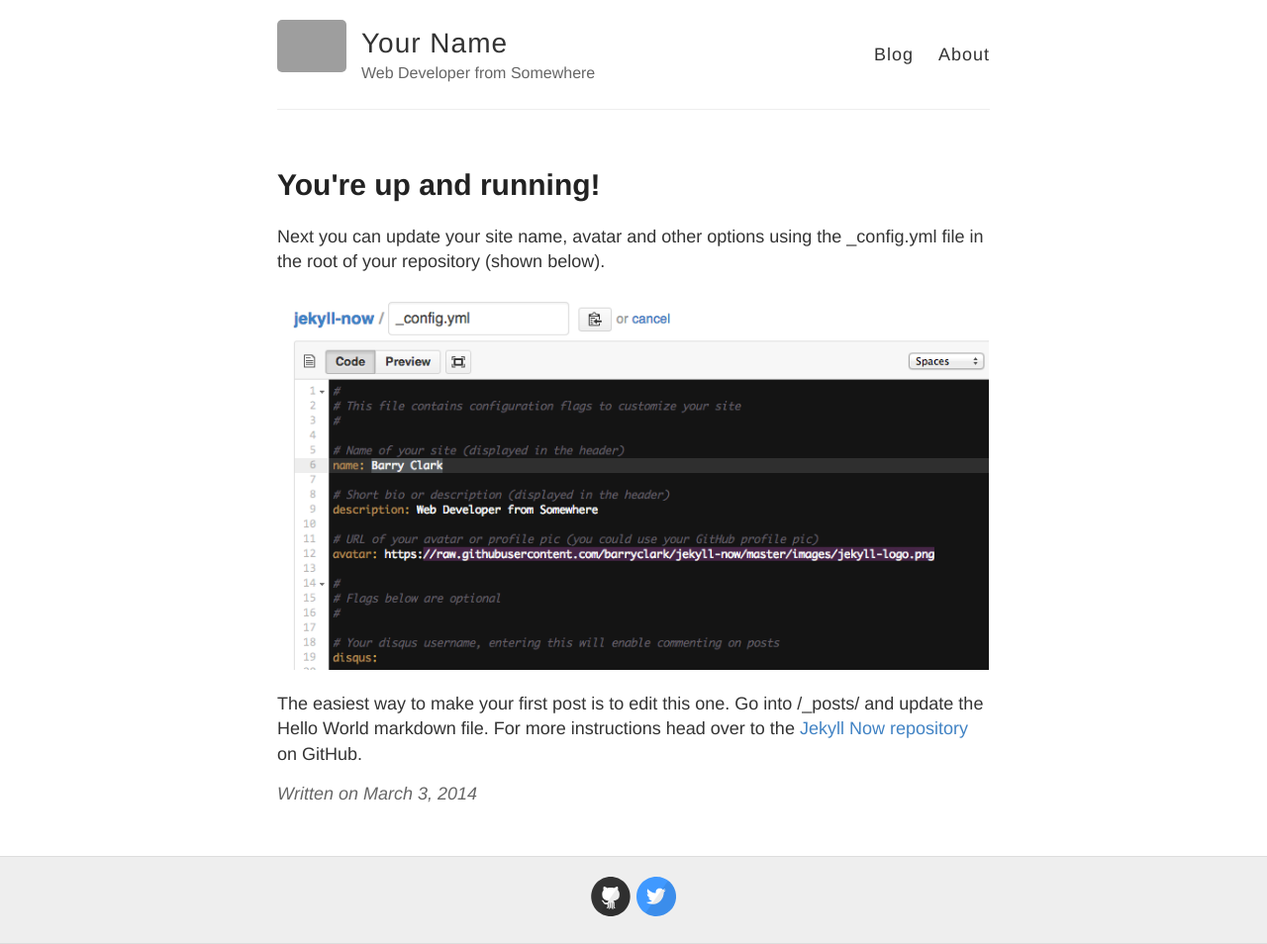
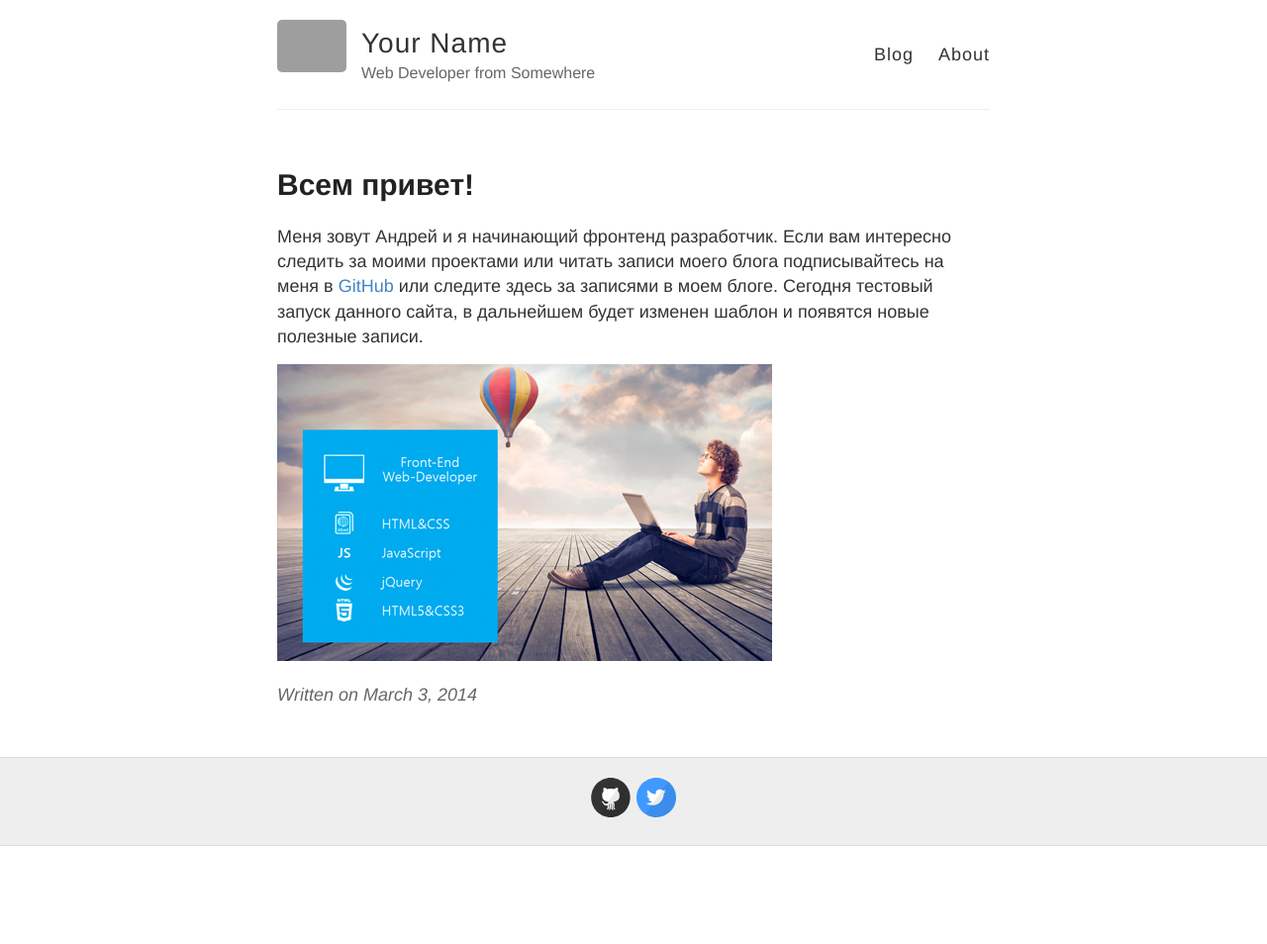
Before and after one commit to tanderbull/tanderbull.github.io, a Jekyll site: the page built from _posts/2014-3-3-Hello-World.md, in a window 1280 px wide. Shown: the whole page at 99% size. Built offline with Jekyll 4.4.1, drawn with Linux system fonts in a browser that asks for light colours; after the commit the page ends 900 px from its top, so only the background shows below that; grey boxes are pictures that could not be loaded.

Commit message:
Test :star: 021016

```diff
--- a/_posts/2014-3-3-Hello-World.md
+++ b/_posts/2014-3-3-Hello-World.md
@@ -1,10 +1,8 @@
 ---
 layout: post
-title: You're up and running!
+title: Всем привет!
 ---
 
-Next you can update your site name, avatar and other options using the _config.yml file in the root of your repository (shown below).
+Меня зовут Андрей и я начинающий фронтенд разработчик. Если вам интересно следить за моими проектами или читать записи моего блога подписывайтесь на меня в [GitHub](https://github.com/tanderbull) или следите здесь за записями в моем блоге. Сегодня тестовый запуск данного сайта, в дальнейшем будет изменен шаблон и появятся новые полезные записи.
 
-![_config.yml]({{ site.baseurl }}/images/config.png)
-
-The easiest way to make your first post is to edit this one. Go into /_posts/ and update the Hello World markdown file. For more instructions head over to the [Jekyll Now repository](https://github.com/barryclark/jekyll-now) on GitHub.
+![_config.yml]({{ site.baseurl }}/images/frontend.jpg)
```
Also changed, not shown: images/frontend.jpg (added).
